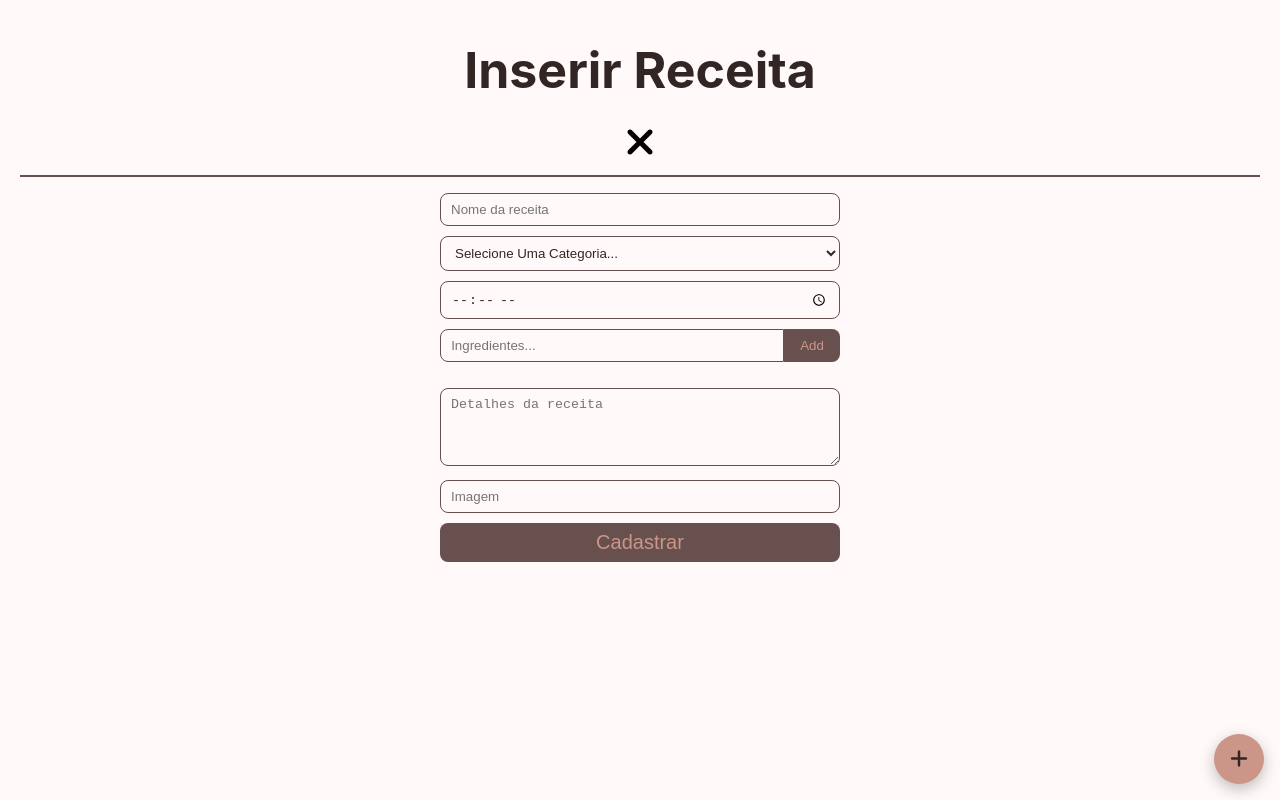
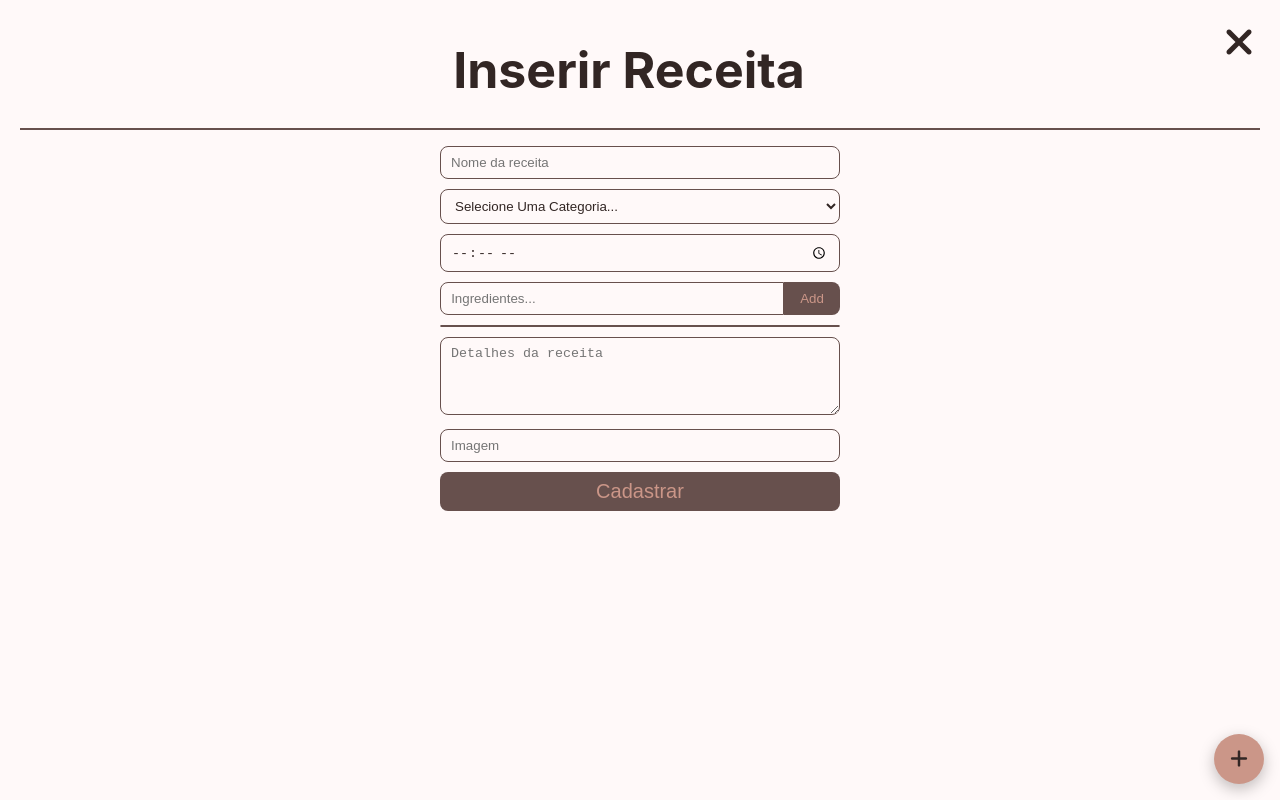
Before and after one commit to MarioPonte/DataComida, a Next.js app: page /addRecipe in a window 1280 px wide. Built offline with nearby package versions, Linux system fonts and the light colour scheme.

Commit message:
edit styles of addRecipe page

```diff
--- a/pages/addRecipe/index.jsx
+++ b/pages/addRecipe/index.jsx
@@ -56,10 +56,10 @@ export default function AddRecipe() {
         <StyledRegisterRecipe>
 
             <div className="addInfo">
-                <h1 className="addInfoTitle">Inserir Receita</h1>
                 <button type="button" className="closePage" onClick={() => { router.push("/") }}>
                     <i className="fa-solid fa-xmark"></i>
                 </button>
+                <h1 className="addInfoTitle">Inserir Receita</h1>
             </div>
 
             <form onSubmit={(evento) => {
--- a/pages/addRecipe/styles.jsx
+++ b/pages/addRecipe/styles.jsx
@@ -6,13 +6,15 @@ export const StyledRegisterRecipe = styled.div`
     text-align: center;
 
     .addInfo{
-        display: inline-block;
-        text-align: center;
+        overflow: hidden;
+        clear: both;
     }
 
     .closePage{
+        float: right;
         font-size: 40px;
         background-color: inherit;
+        color: ${({ theme }) => theme.textColorBase};
         border: none;
         cursor: pointer;
     }
@@ -69,6 +71,7 @@ export const StyledRegisterRecipe = styled.div`
         border-radius: 8px;
         border: 1px solid ${({ theme }) => theme.borderBase};
         padding: 8px 10px;
+        margin-top: 10px;
         margin-bottom: 10px;
         outline: none;
         color: #222222;
@@ -91,6 +94,14 @@ export const StyledRegisterRecipe = styled.div`
         text-transform: capitalize;
     }
 
+    #list{
+        width: 400px;
+        margin: auto;
+        border: 1px solid ${({ theme }) => theme.borderBase};
+        border-radius: 8px;
+        text-align: left;
+    }
+
     .thumbPreview{
         margin-top: 20px;
         aspect-ratio: 16/9;
```
